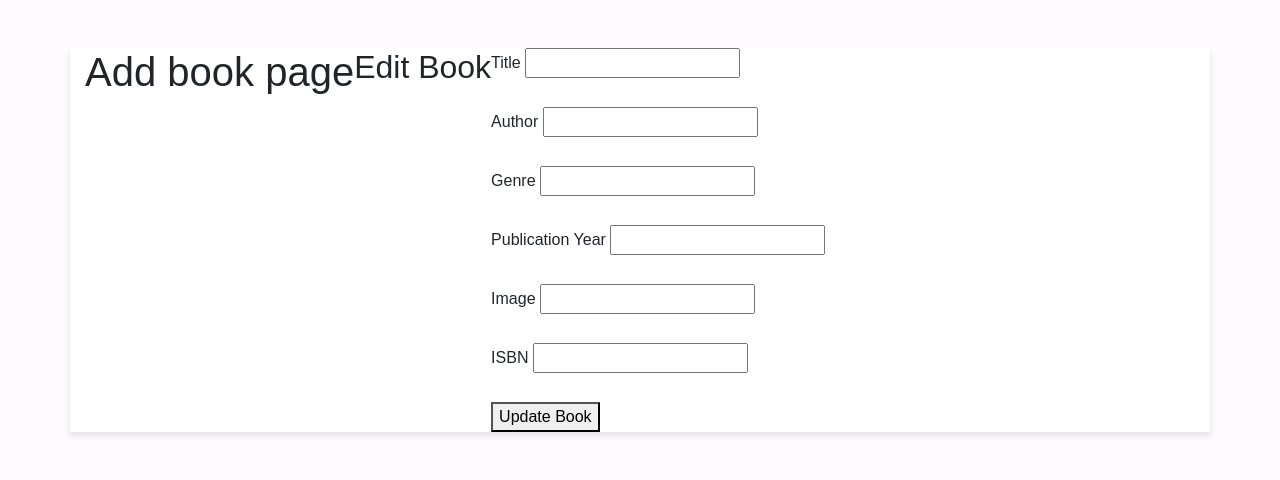
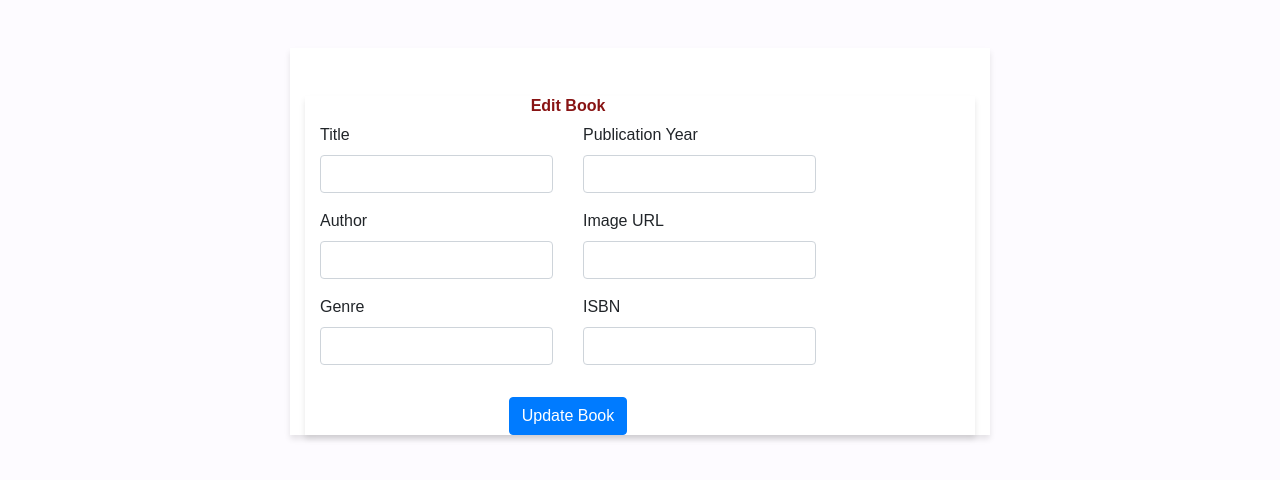
Before and after one commit to Chemini-Gamage/Online-Book-Store--Firebase-, a Flask app: template app/templates/BookManagement/editBook/editBook.html in a window 1280 px wide. Shown: the part 56-536 px from the top of the page. Run offline with Flask 3, Linux system fonts and the light colour scheme; the template is opened without the code that fills it, so the values that code supplies are empty; some libraries are stand-ins or nearby versions.

Commit message:
editBook css fixed

```diff
--- /dev/null
+++ b/app/static/css/editBook.css
@@ -0,0 +1,10 @@
+.container {
+    max-width: 700px;
+    margin: auto
+}
+
+.container h2 {
+    color: rgb(136, 20, 20);
+    font-size: 16px;
+    font-weight: bolder;
+}
--- a/app/templates/BookManagement/editBook/editBook.html
+++ b/app/templates/BookManagement/editBook/editBook.html
@@ -1,28 +1,57 @@
 {% extends "base.html" %}
 
 {% block content %}
-<h1>Add book page</h1>
-<h2>Edit Book</h2>
-<form method="POST">
-    <label for="title">Title</label>
-    <input type="text" id="title" name="title" value="{{ book.title }}" required><br><br>
+<link rel="stylesheet" href="{{ url_for('static', filename='css/editBook.css') }}">
 
-    <label for="author">Author</label>
-    <input type="text" id="author" name="author" value="{{ book.author }}" required><br><br>
+<div class="container mt-5">
 
-    <label for="genre">Genre</label>
-    <input type="text" id="genre" name="genre" value="{{ book.genre }}" required><br><br>
+    <form method="POST">
+        <h2 class="text-center">Edit Book</h2>
+        <div class="row">
+            <!-- Left Column -->
+            <div class="col-md-6">
 
-    <label for="publicationYear">Publication Year</label>
-    <input type="text" id="publicationYear" name="publicationYear" value="{{ book.publicationYear }}" required><br><br>
+                <div class="mb-3">
+                    <label for="title" class="form-label">Title</label>
+                    <input type="text" class="form-control" id="title" name="title" value="{{ book.title }}" required>
+                </div>
 
-    <label for="image">Image</label>
-    <input type="text" id="image" name="image" value="{{ book.image }}" required><br><br>
+                <div class="mb-3">
+                    <label for="author" class="form-label">Author</label>
+                    <input type="text" class="form-control" id="author" name="author" value="{{ book.author }}"
+                        required>
+                </div>
 
-    <label for="isbn">ISBN</label>
-    <input type="text" id="isbn" name="isbn" value="{{ book.isbn }}" required><br><br>
+                <div class="mb-3">
+                    <label for="genre" class="form-label">Genre</label>
+                    <input type="text" class="form-control" id="genre" name="genre" value="{{ book.genre }}" required>
+                </div>
+            </div>
 
-    <button type="submit">Update Book</button>
-    </div>
-</form>
+            <!-- Right Column -->
+            <div class="col-md-6">
+                <div class="mb-3">
+                    <label for="publicationYear" class="form-label">Publication Year</label>
+                    <input type="text" class="form-control" id="publicationYear" name="publicationYear"
+                        value="{{ book.publicationYear }}" required>
+                </div>
+
+                <div class="mb-3">
+                    <label for="image" class="form-label">Image URL</label>
+                    <input type="text" class="form-control" id="image" name="image" value="{{ book.image }}" required>
+                </div>
+
+                <div class="mb-3">
+                    <label for="isbn" class="form-label">ISBN</label>
+                    <input type="text" class="form-control" id="isbn" name="isbn" value="{{ book.isbn }}" required>
+                </div>
+            </div>
+        </div>
+
+        <!-- Submit Button -->
+        <div class="text-center mt-3">
+            <button type="submit" class="btn btn-primary">Update Book</button>
+        </div>
+    </form>
+</div>
 {% endblock %}
```
